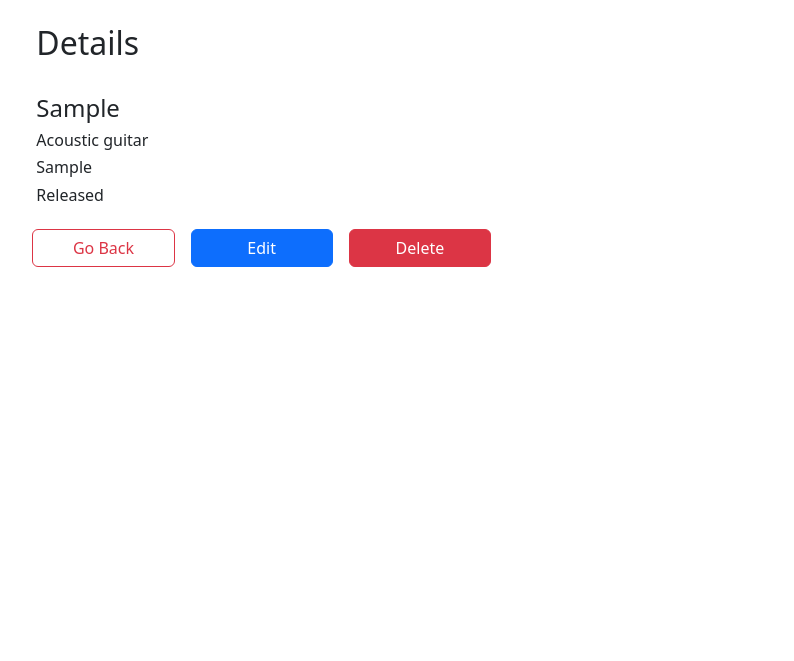
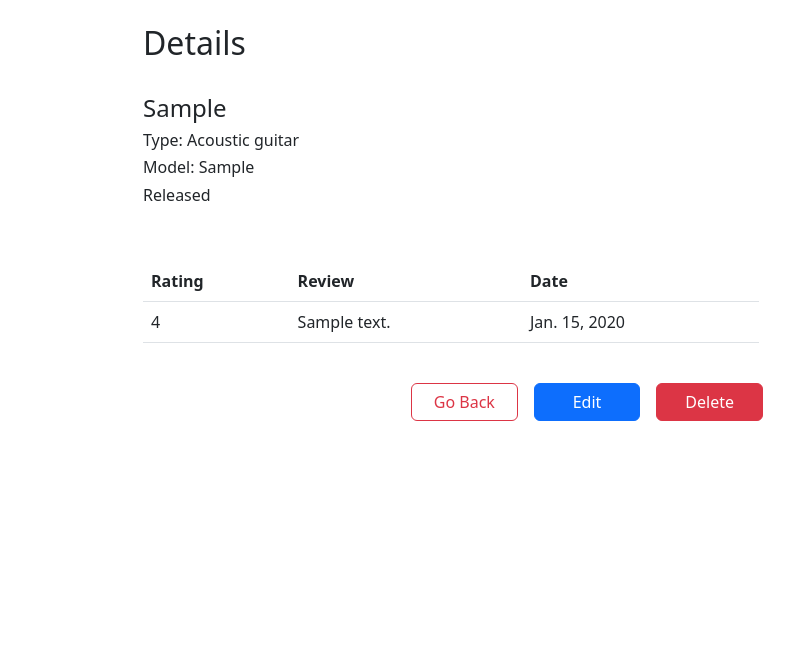
Before and after one commit to buudee625/lab-guitar-collector, a Django app: page /guitars/1/ in a window 1280 px wide. Shown: the part 57-718 px from the top of the page, without its empty margins (189-983 px from the left). Run offline with Django 4.2, Linux system fonts and the light colour scheme; tables that the repository leaves empty hold one stand-in row (values such as "Sample post").

Commit message:
implements 1:M, one guitar has many reviews

```diff
--- a/main_app/models.py
+++ b/main_app/models.py
@@ -43,3 +43,6 @@ class Review(models.Model):
         ])
     review = models.TextField(max_length=300)
     guitar = models.ForeignKey(Guitar, on_delete=models.CASCADE)
+
+    def __str__(self):
+        return f'{self.guitar} - {self.id}'
--- a/main_app/templates/guitars/detail.html
+++ b/main_app/templates/guitars/detail.html
@@ -1,22 +1,56 @@
-{% extends 'base.html' %}
-{% block content %}
-<div class="container col-md-8 offset-2">
-  <h2 class="py-4">Details</h3>
+{% extends 'base.html' %} {% block content %}
+<div class="container col-md-6 offset-3">
+  <div class="row">
+    <h2 class="py-4">Details</h2>
     <h4>{{ guitar.brand }}</h4>
     <div class="">
-        <h6>{{ guitar.get_kind_display }}</h6>
-        <h6>{{ guitar.model }}</h6>
-
+      <h6>Type: {{ guitar.get_kind_display }}</h6>
+      <h6>Model: {{ guitar.model }}</h6>
       {% if guitar.released %}
-        <h6> Released </h6>
+      <h6>Released</h6>
       {% else %}
       <h6>Not yet released</h6>
       {% endif %}
     </div>
-    <div class="row my-4">
+  </div>
+  <br />
+  <br />
+  <div class="row">
+    <div class="col">
+      <table class="table">
+        <thead>
+          <tr>
+            <td><strong>Rating</strong></td>
+            <td><strong>Review</strong></td>
+            <td><strong>Date</strong></td>
+          </tr>
+        </thead>
+        {% for rev in guitar.review_set.all%}
+        <tbody>
+          <tr>
+            <td>{{rev.rating}}</td>
+            <td>{{rev.review}}</td>
+            <td>{{rev.date}}</td>
+          </tr>
+        </tbody>
+        {% endfor %}
+      </table>
+    </div>
+  </div>
+  <div class="row my-4 d-flex justify-content-end">
     <a class="col-2 btn btn-outline-danger mx-2" href="/guitars/">Go Back</a>
-        <a class="col-2 btn btn-primary mx-2" href="{% url 'gtr_update' guitar.id  %}">Edit</a>
-        <a class="col-2 btn btn-danger mx-2" href="{% url 'gtr_delete' guitar.id  %}">Delete</a>
+    <a
+      class="col-2 btn btn-primary mx-2"
+      href="{% url 'gtr_update' guitar.id  %}"
+    >
+      Edit
+    </a>
+    <a
+      class="col-2 btn btn-danger mx-2"
+      href="{% url 'gtr_delete' guitar.id  %}"
+    >
+      Delete
+    </a>
   </div>
 </div>
 {% endblock content %}
--- a/main_app/templates/guitars/index.html
+++ b/main_app/templates/guitars/index.html
@@ -1,7 +1,8 @@
 {% extends 'base.html' %} {% block content %}
 <h1 class="mx-4 my-4">Guitar collection</h1>
 
-<div class="container d-flex justify-content-center">
+<div class="container">
+  <div class="row">
     {% for gtr in guitars %}
     <div class="card mx-2 shadow p-3 mb-5 bg-body rounded" style="width: 18rem">
       <div class="card-body">
@@ -13,5 +14,6 @@
     </div>
     {% endfor %}
   </div>
+</div>
 
 {% endblock %}
--- a/main_app/views.py
+++ b/main_app/views.py
@@ -1,5 +1,5 @@
 from django.shortcuts import render
-from .models import Guitar
+from .models import Guitar, Review
 from django.views.generic.edit import CreateView, UpdateView, DeleteView
 
 # Create your views here.
```
Lines whose indentation alone changed are shown as unchanged.
